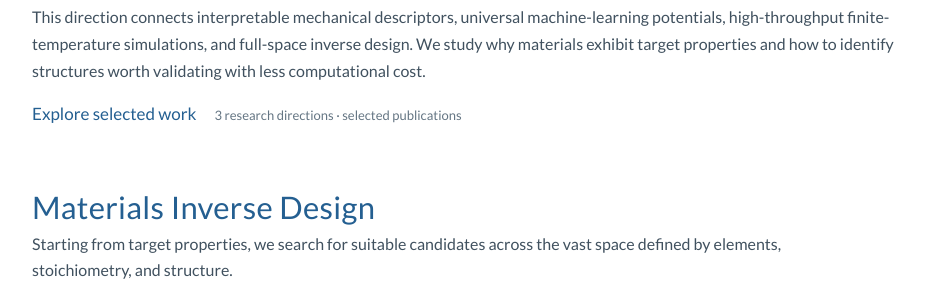
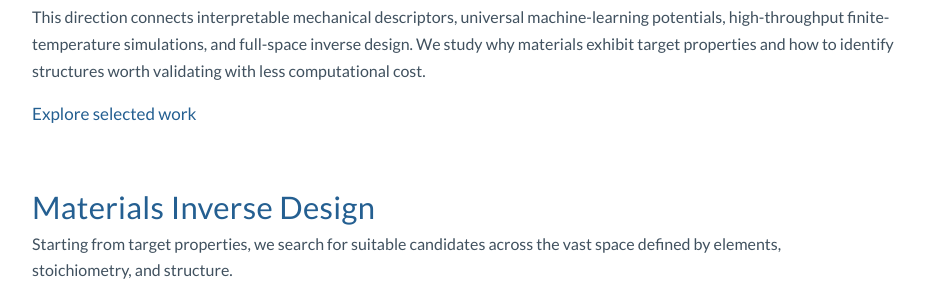
Before and after one commit to Yuming12138/cmsg-group-web, a Flask app: page /research in a window 1280 px wide. Shown: the part 335-635 px from the top of the page, without its empty margins (14-939 px from the left). Run offline with Flask 3, Linux system fonts and the light colour scheme; some web fonts are replaced.

Commit message:
feat: remove the research direction counter from the research intro

```diff
--- a/templates/site/research.html
+++ b/templates/site/research.html
@@ -9,7 +9,6 @@
           <p class="intro-copy" data-page-node-id="S0rsfOyGJQATK0G7ec85rS"><span data-lang="zh" data-page-node-id="bAEmWQbXKLfAlTYpwkvfM9">这个方向连接可解释的力学描述符、通用机器学习势、高通量有限温度模拟与全空间逆向设计，关注材料为什么呈现出目标性质，也关注如何以更少的计算代价找到真正值得验证的新结构。</span><span data-lang="en" hidden data-page-node-id="ifaO8MFrqSUO5Vm0VdkXBo">This direction connects interpretable mechanical descriptors, universal machine-learning potentials, high-throughput finite-temperature simulations, and full-space inverse design. We study why materials exhibit target properties and how to identify structures worth validating with less computational cost.</span></p>
           <div class="intro-meta" data-page-node-id="gjmPZDXfjSO8AqG13WDiJK">
             <a href="#inverse-design" data-page-node-id="IZgyq2ihFMaXm9FtHOuCuW"><span data-lang="zh" data-page-node-id="meHGsWTOTgh2nBAaTqHSVL">浏览代表工作</span><span data-lang="en" hidden data-page-node-id="SE5lHB7JCVfH47bKgzHS7Y">Explore selected work</span></a>
-            <span data-page-node-id="EgdfdjYPE1tx68Zy3XcZ0I"><span data-lang="zh" data-page-node-id="IIxw2TNBhWixP34llEwWHh">3 个研究方向 · 多篇代表论文</span><span data-lang="en" hidden data-page-node-id="Bu8nu3iDL0B9qslQRZhFHi">3 research directions · selected publications</span></span>
           </div>
         </div>
       </section>
```
